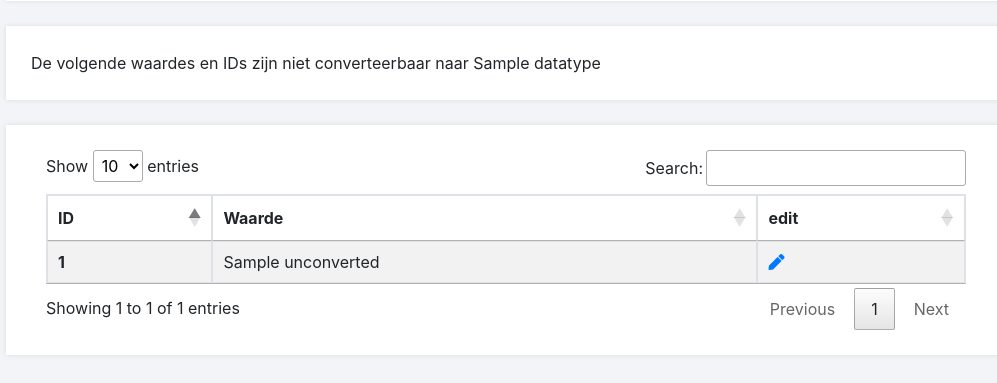
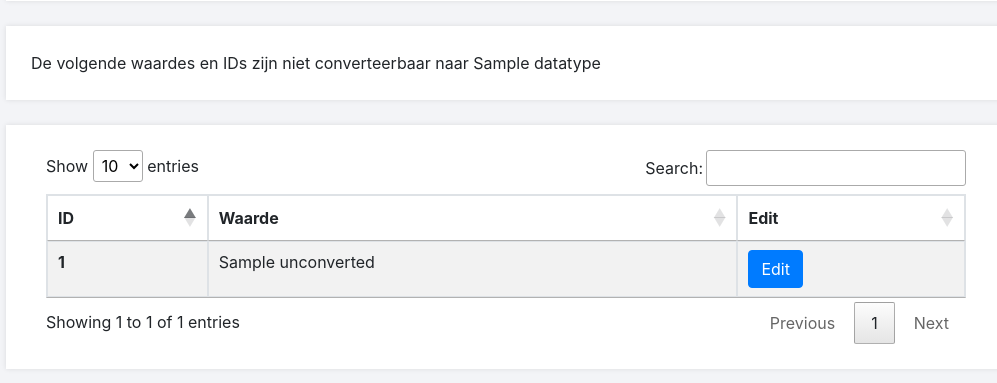
Before and after one commit to Sema-1054531/werkplaats-2-mvc, a Flask app: template templates/list_unconvertable.html in a window 1280 px wide. Shown: the part 158-541 px from the top of the page, without its empty margins (134-1131 px from the left). Run offline with Flask 2, Linux system fonts and the light colour scheme; the template is opened without the code that fills it: most values are stand-ins (such as "Sample title", 1, 10 or a date in 2020); some libraries are stand-ins or nearby versions.

Commit message:
Update list_unconvertable.html
add a link to edit the values

```diff
--- a/templates/list_unconvertable.html
+++ b/templates/list_unconvertable.html
@@ -13,7 +13,7 @@
                 <tr>
                     <th scope="col">ID</th>
                     <th>Waarde</th>
-                    <th>edit</th>
+                    <th>Edit</th>
                 </tr>
             </thead>
             <tbody>
@@ -21,9 +21,8 @@
                 <tr>
                     <th scope="row">{{ unconverted[0] }}</th>
                     <td>{{ unconverted[1] }}</td>
-                    <td width="">
-                        <a href="/edit/{{ unconverted[0] }}" class="fas fa-pen"></a>
-                    </td>
+                    <td><a href="{{ url_for('edit_table_value', table_name=table, column_name=column, id=unconverted[0]) }}"
+                            class="btn btn-primary">Edit</a></td>
                 </tr>
                 {% endfor %}
             </tbody>
```
